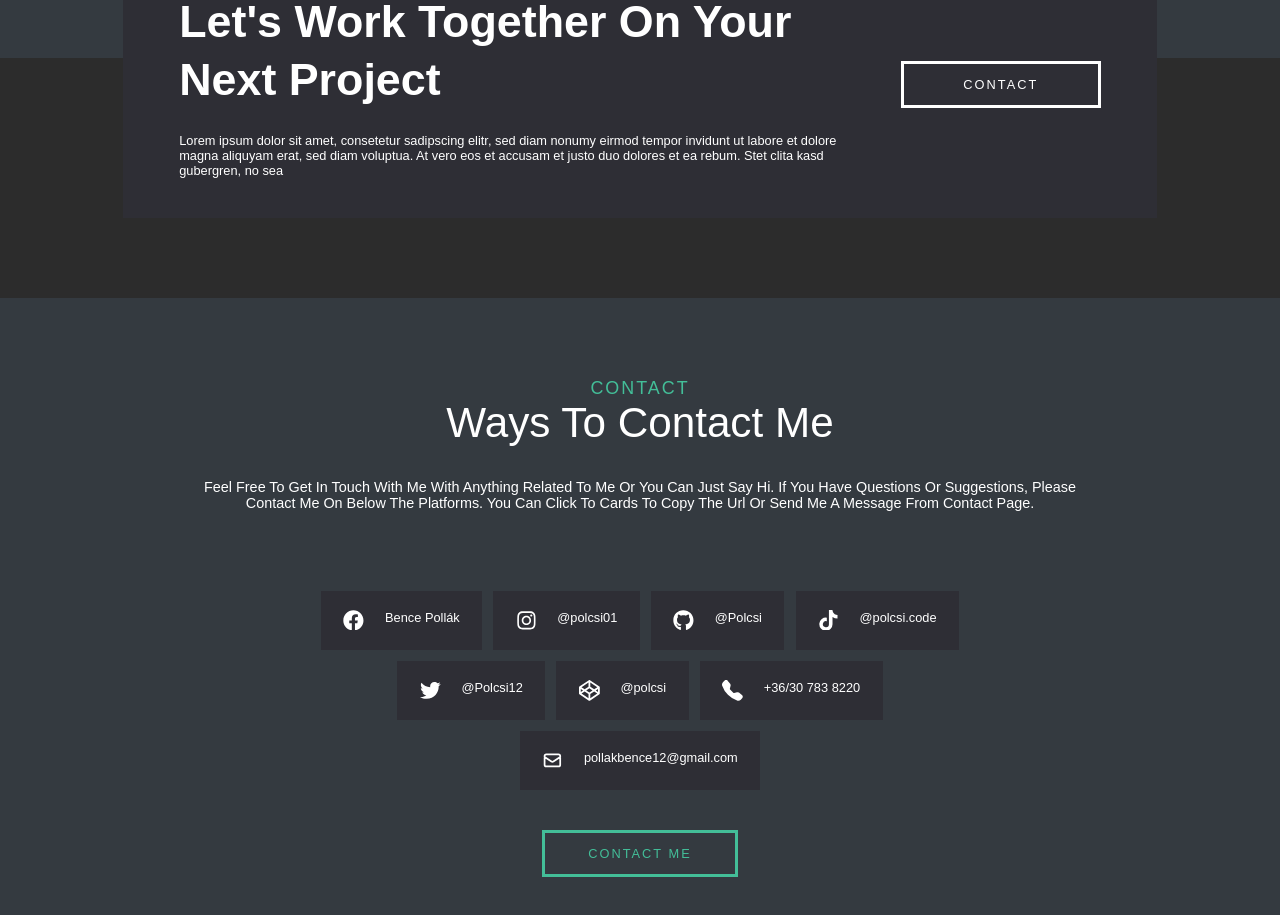
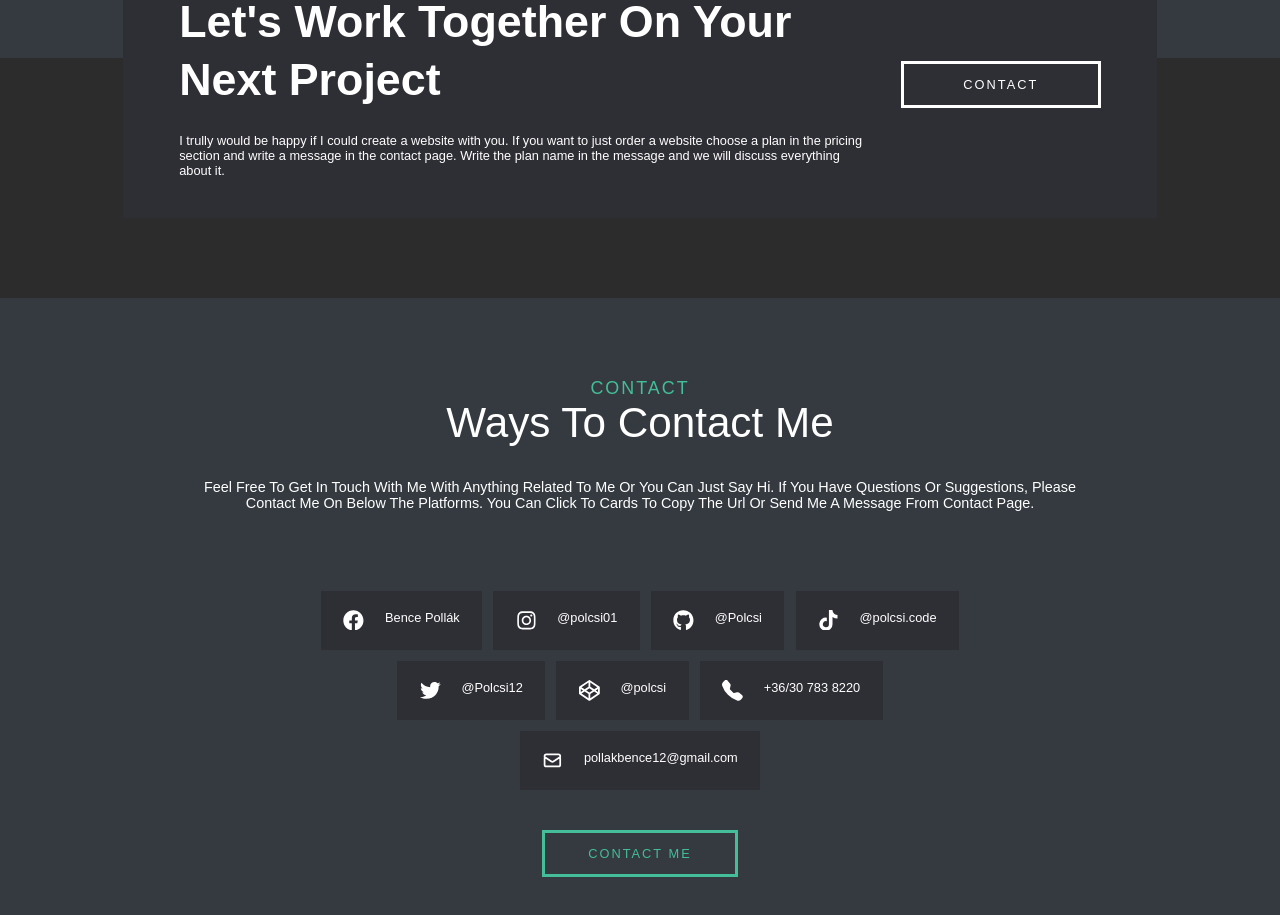
Before and after one commit to Polcsi/my-portfolio-with-react, a React (Create React App) app: page / in a window 1280 px wide. Shown: the part 4680-5595 px from the top of the page. Built offline with nearby package versions, Linux system fonts and the light colour scheme.

Commit message:
Featured card text change

```diff
--- a/src/components/FeaturedProjects.js
+++ b/src/components/FeaturedProjects.js
@@ -29,10 +29,10 @@ const FeaturedProjects = () => {
         <div className="work-together-card">
           <h1>let's work together on your next project</h1>
           <p className="work-together-card-txt">
-            Lorem ipsum dolor sit amet, consetetur sadipscing elitr, sed diam
-            nonumy eirmod tempor invidunt ut labore et dolore magna aliquyam
-            erat, sed diam voluptua. At vero eos et accusam et justo duo dolores
-            et ea rebum. Stet clita kasd gubergren, no sea
+            I trully would be happy if I could create a website with you. If you
+            want to just order a website choose a plan in the pricing section
+            and write a message in the contact page. Write the plan name in the
+            message and we will discuss everything about it.
           </p>
           <Link
             className="btn white-border-btn work-together-card-btn"
```
